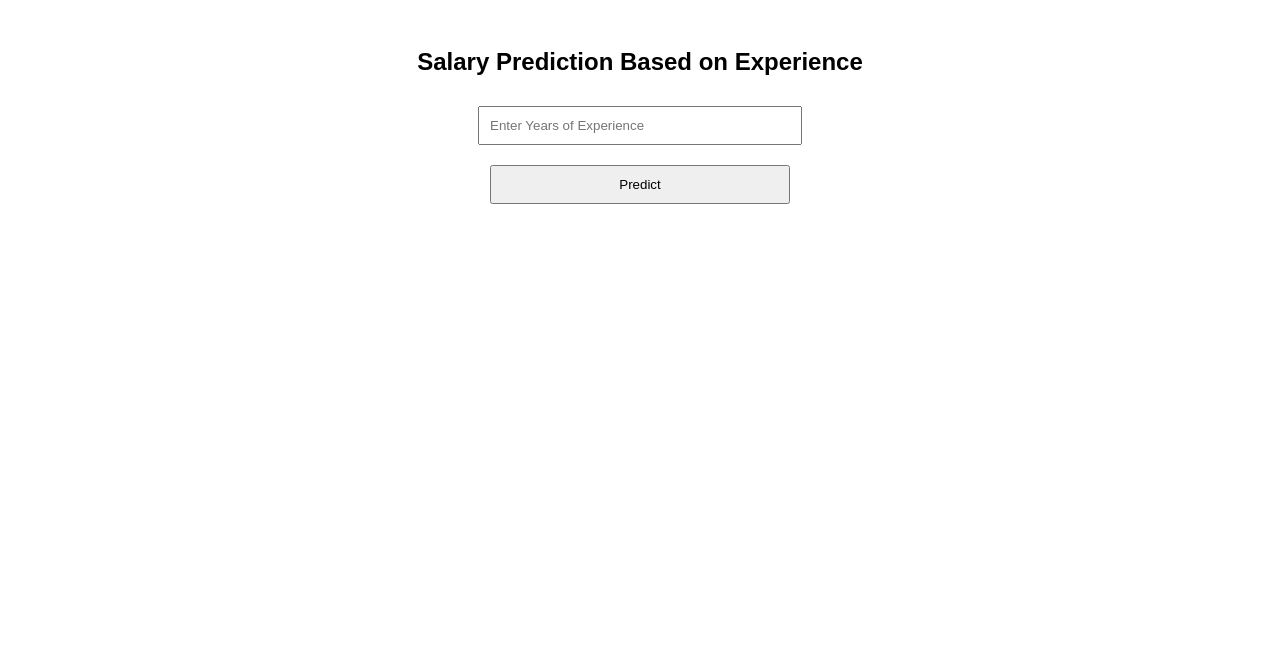
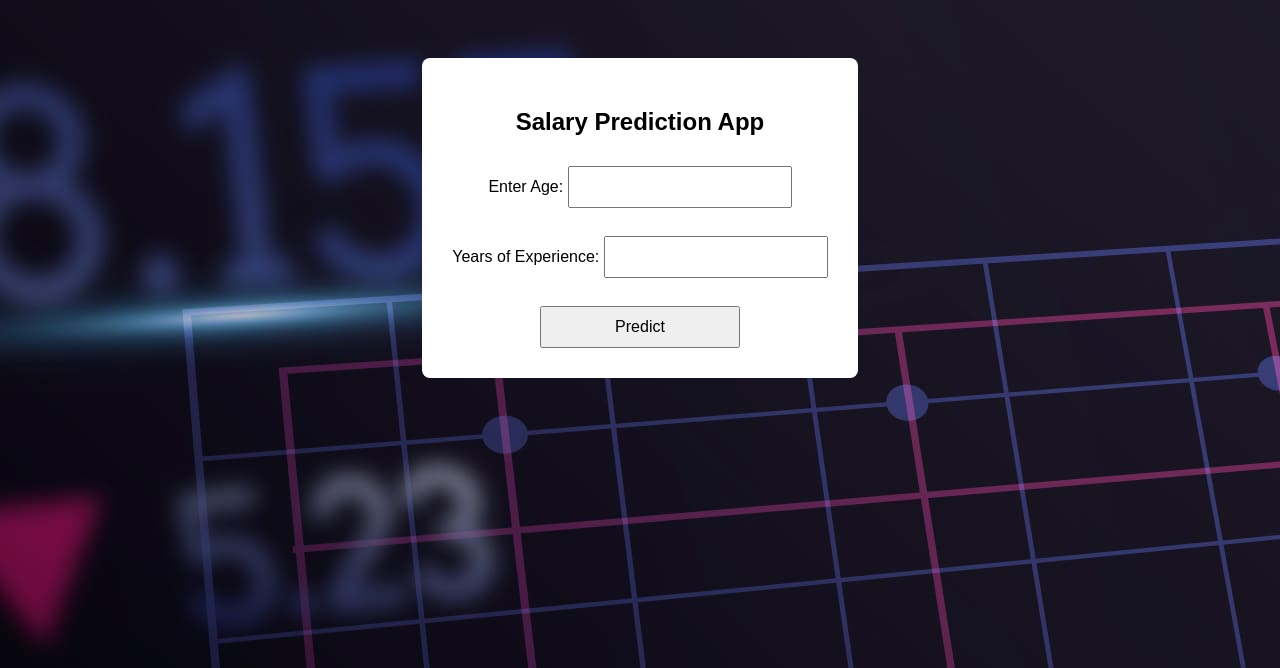
Before and after one commit to anishagarwal10/salary-prediction, a Flask app: page / in a window 1280 px wide. Shown: the top 668 px of the page. Run offline with Flask 3, Linux system fonts and the light colour scheme; parts of the project's set-up code (start-up, migrations or seed data) failed here and were passed over.

Commit message:
fix and file updates

```diff
--- a/app.py
+++ b/app.py
@@ -3,6 +3,8 @@ import pickle
 import numpy as np
 
 app = Flask(__name__)
+
+# Load the ML model
 model = pickle.load(open('salary_predictor_model.pkl', 'rb'))
 
 @app.route('/')
@@ -11,14 +13,16 @@ def home():
 
 @app.route('/predict', methods=['POST'])
 def predict():
-    if request.method == 'POST':
-        try:
-            experience = float(request.form['experience'])
-            prediction = model.predict(np.array([[experience]]))
-            return render_template('index.html', prediction_text=f'Predicted Salary: ₹{prediction[0]:,.2f}')
-        except Exception as e:
-            return render_template('index.html', prediction_text=f'Error: {e}')
-    return "Method Not Allowed", 405
+    try:
+        age = float(request.form['age'])
+        experience = float(request.form['experience'])
+
+        prediction = model.predict([[age, experience]])
+        output = round(prediction[0], 2)
+
+        return render_template('index.html', prediction_text=f'Estimated Salary: ₹ {output}')
+    except Exception as e:
+        return render_template('index.html', prediction_text=f"Error: {str(e)}")
 
 if __name__ == '__main__':
     app.run(debug=True)
--- a/templates/index.html
+++ b/templates/index.html
@@ -2,33 +2,27 @@
 <html>
 
 <head>
-    <title>Salary Predictor</title>
-    <meta name="viewport" content="width=device-width, initial-scale=1">
-    <style>
-        body {
-            font-family: Arial;
-            padding: 20px;
-            text-align: center;
-        }
-
-        input,
-        button {
-            padding: 10px;
-            margin: 10px;
-            width: 80%;
-            max-width: 300px;
-        }
-    </style>
+    <title>Salary Prediction</title>
+    <link rel="stylesheet" href="{{ url_for('static', filename='style.css') }}">
 </head>
 
-<body>
-    <h2>Salary Prediction Based on Experience</h2>
-    <form method="POST" action="/predict">
-        <input type="text" name="experience" placeholder="Enter Years of Experience" required>
-        <br>
-        <button type="submit">Predict</button>
-    </form>
-    <h3>{{ prediction_text }}</h3>
+<body background="{{ url_for('static', filename='backimage.jpg') }}">
+    <div class="container">
+        <h2>Salary Prediction App</h2>
+        <form action="/predict" method="post">
+            <label for="age">Enter Age:</label>
+            <input type="number" name="age" required step="any"><br><br>
+
+            <label for="experience">Years of Experience:</label>
+            <input type="number" name="experience" required step="any"><br><br>
+
+            <input type="submit" value="Predict">
+        </form>
+
+        {% if prediction_text %}
+        <h3>{{ prediction_text }}</h3>
+        {% endif %}
+    </div>
 </body>
 
 </html>
```
